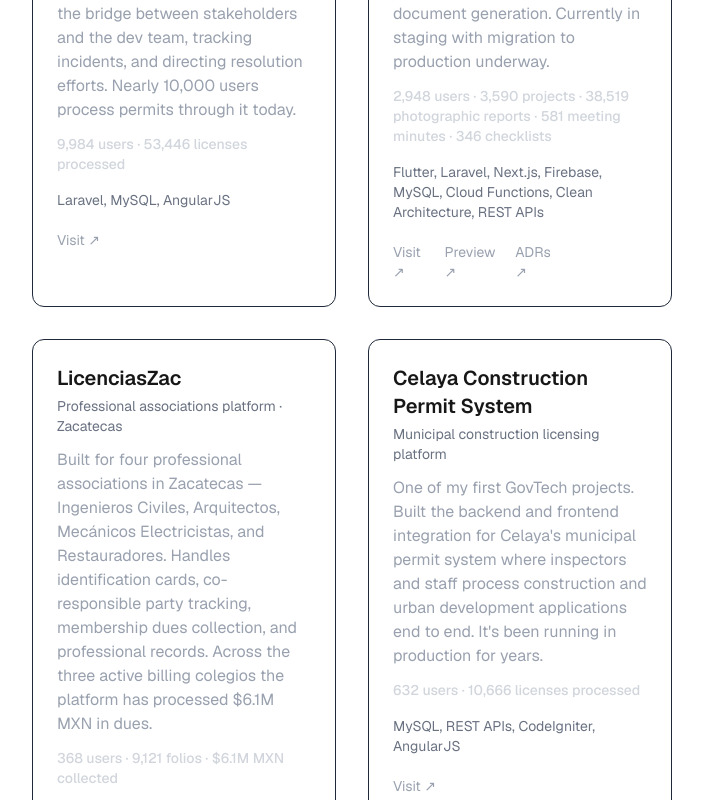
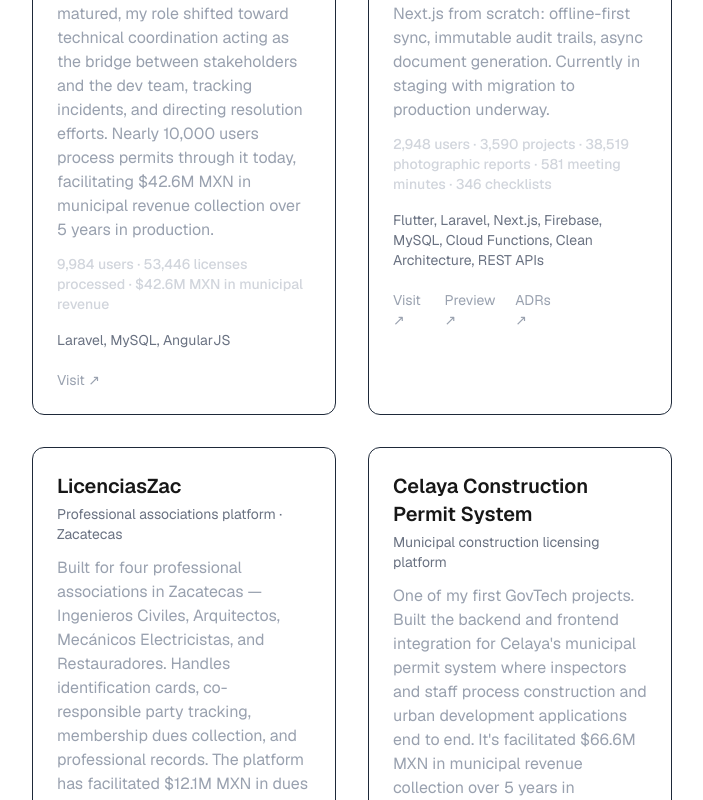
Before and after one commit to raytorresch/portfolio, a Next.js app: page / in a window 1280 px wide. Shown: the part 1380-2180 px from the top of the page, without its empty margins (288-991 px from the left). Built offline with nearby package versions, Linux system fonts and the light colour scheme.

Commit message:
data(portfolio): replace revenue estimates with real municipal and dues figures

```diff
--- a/components/Projects.tsx
+++ b/components/Projects.tsx
@@ -15,8 +15,8 @@
     name: "Ventanilla Virtual Guanajuato",
     subtitle: "Construction permit management platform · Guanajuato",
     description:
-      "Started on the engineering team building this construction permit platform for the state of Guanajuato. As the project matured, my role shifted toward technical coordination acting as the bridge between stakeholders and the dev team, tracking incidents, and directing resolution efforts. Nearly 10,000 users process permits through it today.",
-    stats: "9,984 users · 53,446 licenses processed",
+      "Started on the engineering team building this construction permit platform for the state of Guanajuato. As the project matured, my role shifted toward technical coordination acting as the bridge between stakeholders and the dev team, tracking incidents, and directing resolution efforts. Nearly 10,000 users process permits through it today, facilitating $42.6M MXN in municipal revenue collection over 5 years in production.",
+    stats: "9,984 users · 53,446 licenses processed · $42.6M MXN in municipal revenue",
     stack: "Laravel, MySQL, AngularJS",
     link: "https://ventanillavirtualguanajuato.net/",
     caseStudy: null,
@@ -38,8 +38,8 @@
     name: "LicenciasZac",
     subtitle: "Professional associations platform · Zacatecas",
     description:
-      "Built for four professional associations in Zacatecas — Ingenieros Civiles, Arquitectos, Mecánicos Electricistas, and Restauradores. Handles identification cards, co-responsible party tracking, membership dues collection, and professional records. Across the three active billing colegios the platform has processed $6.1M MXN in dues.",
-    stats: "368 users · 9,121 folios · $6.1M MXN collected",
+      "Built for four professional associations in Zacatecas — Ingenieros Civiles, Arquitectos, Mecánicos Electricistas, and Restauradores. Handles identification cards, co-responsible party tracking, membership dues collection, and professional records. The platform has facilitated $12.1M MXN in dues collection over 3 years.",
+    stats: "368 users · 9,121 folios · $12.1M MXN collected",
     stack: "Multi-tenant · Document generation · Payments",
     link: "https://consultas.licenciaszac.org/index.html",
     caseStudy: null,
@@ -48,8 +48,8 @@
     name: "Celaya Construction Permit System",
     subtitle: "Municipal construction licensing platform",
     description:
-      "One of my first GovTech projects. Built the backend and frontend integration for Celaya's municipal permit system where inspectors and staff process construction and urban development applications end to end. It's been running in production for years.",
-    stats: "632 users · 10,666 licenses processed",
+      "One of my first GovTech projects. Built the backend and frontend integration for Celaya's municipal permit system where inspectors and staff process construction and urban development applications end to end. It's facilitated $66.6M MXN in municipal revenue collection over 5 years in production.",
+    stats: "632 users · 10,666 licenses processed · $66.6M MXN in municipal revenue",
     stack: "MySQL, REST APIs, CodeIgniter, AngularJS",
     link: "https://celaya.drosmexico.com/index.html",
     caseStudy: null,
--- a/components/Proof.tsx
+++ b/components/Proof.tsx
@@ -5,7 +5,7 @@
       <ul className="space-y-4 text-gray-300">
         <li>• 14,000+ active users across 6 government and professional-association platforms in production</li>
         <li>• 73,000+ permits, licenses, and professional folios processed end-to-end</li>
-        <li>• Helped three professional associations collect $6.1M MXN in dues through a platform I built and maintained</li>
+        <li>• Platforms I built and maintained have facilitated $121M+ MXN in municipal revenue and professional-association dues collection: $66.6M MXN (Celaya, 5 years), $42.6M MXN (Guanajuato, 5 years), and $12.1M MXN (LicenciasZac, 3 years)</li>
         <li>• Sole engineer responsible for systems architecture in an active GovTech deployment</li>
       </ul>
     </section>
--- a/components/StatStrip.tsx
+++ b/components/StatStrip.tsx
@@ -2,7 +2,7 @@
   { value: "14,000+", label: "Active users across 6 production platforms" },
   { value: "73,000+", label: "Permits, licenses & folios processed" },
   { value: "38,500+", label: "Photographic reports in production (Bitácora Digital)" },
-  { value: "$6.1M MXN", label: "Collected in dues across professional associations through a platform I built" },
+  { value: "$121M+ MXN", label: "Facilitated in municipal revenue & association dues collection across platforms" },
 ];
 
 export default function StatStrip() {
```
